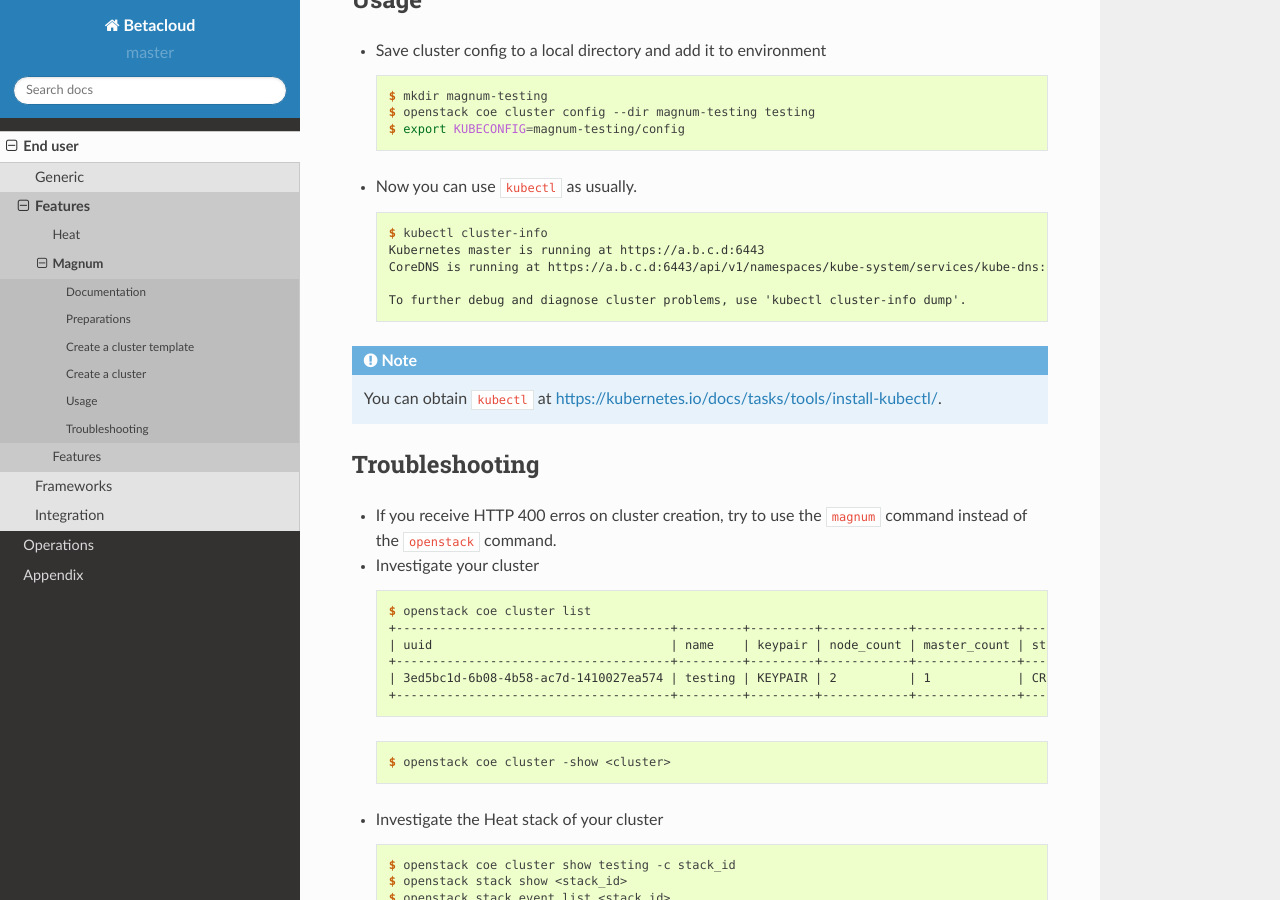
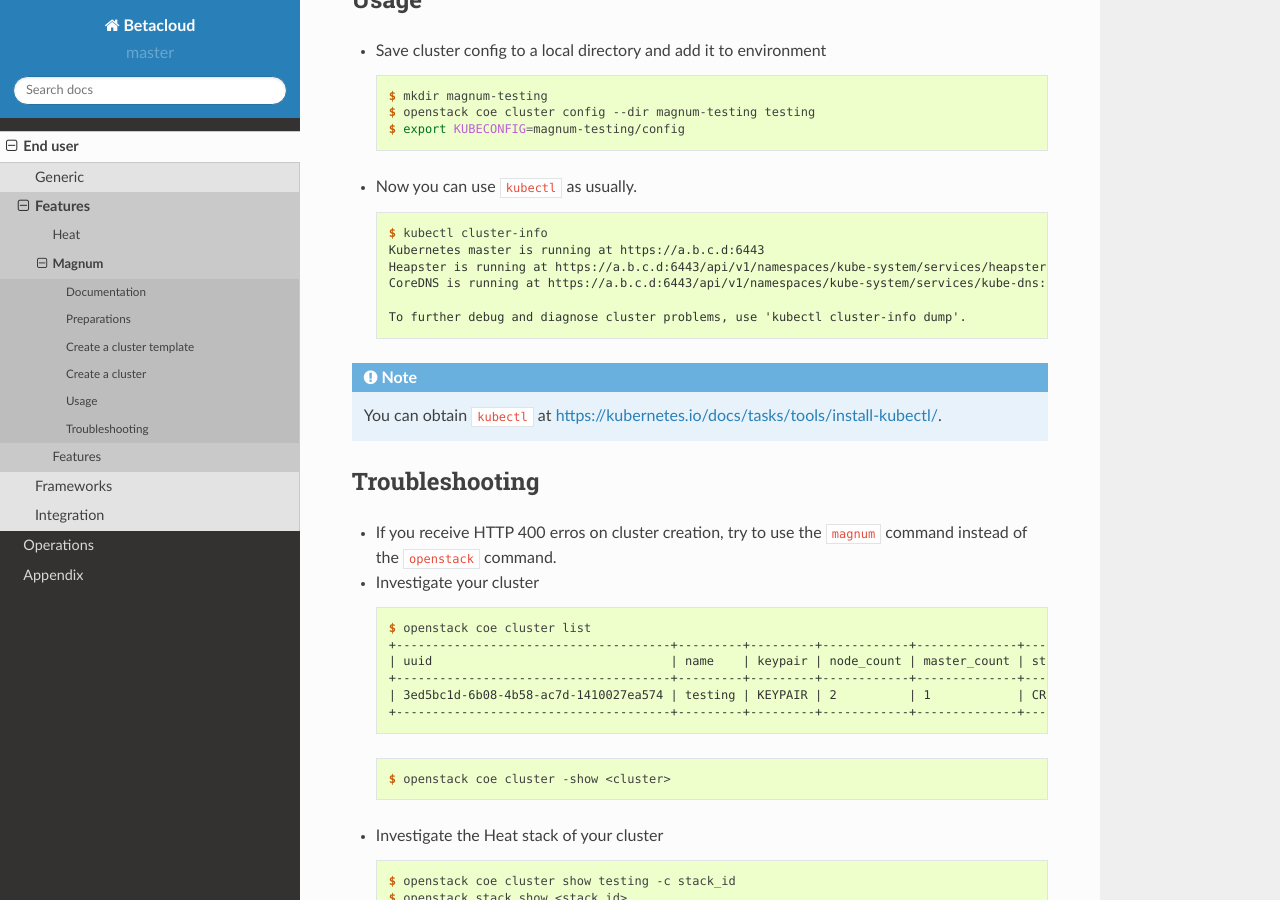
Before and after one commit to betacloud/documentation, a Sphinx documentation site: the page built from source/end-user/features/magnum.rst, in a window 1280 px wide and 900 px high, scrolled down 1580 px. Built offline with Sphinx 7.4.7 and the Read the Docs theme 2.0.0, drawn with Linux system fonts in a browser that asks for light colours; pages that are not in the unit, such as notebooks, are missing from menus.

Commit message:
Add heapster output

```diff
--- a/source/end-user/features/magnum.rst
+++ b/source/end-user/features/magnum.rst
@@ -91,6 +91,7 @@ Usage
 
      $ kubectl cluster-info
      Kubernetes master is running at https://a.b.c.d:6443
+     Heapster is running at https://a.b.c.d:6443/api/v1/namespaces/kube-system/services/heapster/proxy
      CoreDNS is running at https://a.b.c.d:6443/api/v1/namespaces/kube-system/services/kube-dns:dns/proxy
 
      To further debug and diagnose cluster problems, use 'kubectl cluster-info dump'.
```
